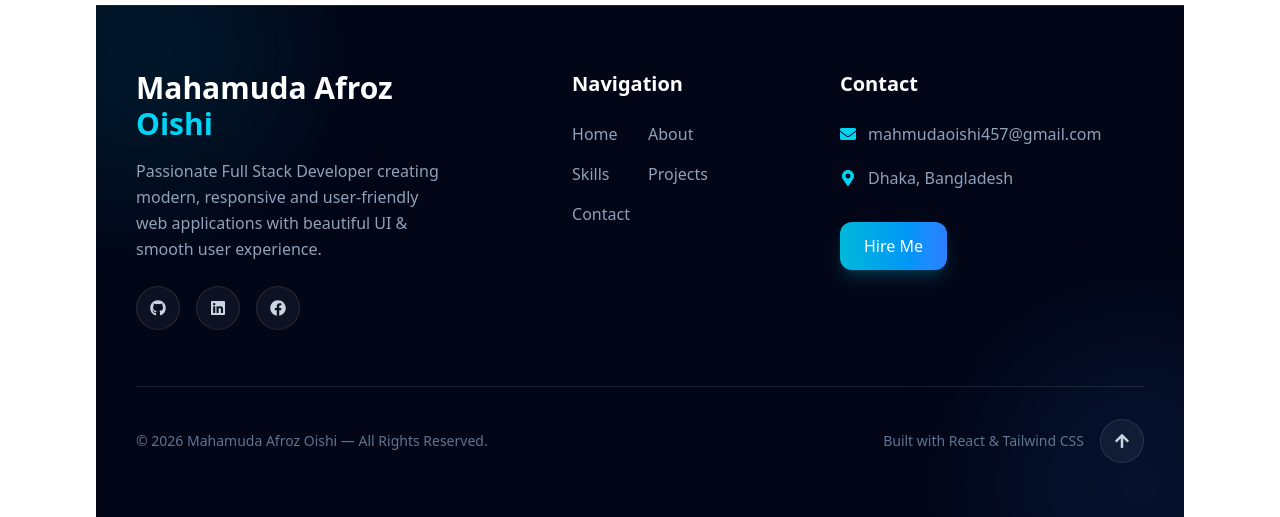
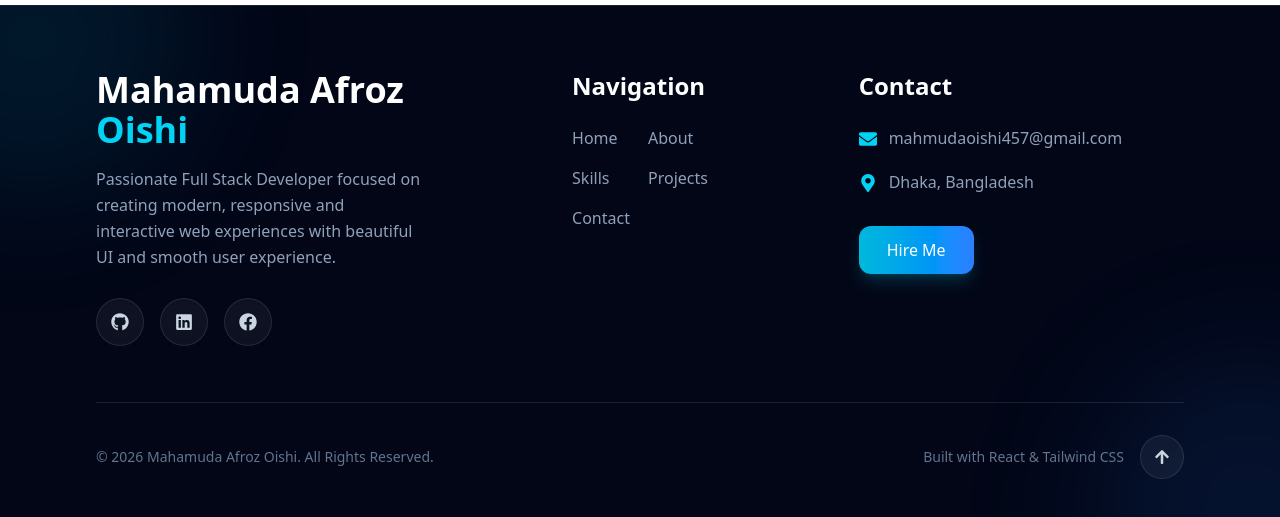
Before and after one commit to Oishi106/portfolio, a React (Vite) app: page / in a window 1280 px wide. Shown: the part 4831-5348 px from the top of the page. Built offline with nearby package versions, Linux system fonts and the light colour scheme.

Commit message:
updated footer

```diff
--- a/src/Components/Footer.jsx
+++ b/src/Components/Footer.jsx
@@ -43,31 +43,36 @@ const Footer = () => {
   };
 
   return (
-    <footer className="relative overflow-hidden bg-[#020617] border-t border-white/10">
+    <footer className="relative left-1/2 right-1/2 w-screen -translate-x-1/2 overflow-hidden bg-[#020617] border-t border-white/10">
+
       {/* Background Glow */}
-      <div className="absolute top-0 left-0 w-full h-full">
-        <div className="absolute w-72 h-72 bg-cyan-500/10 blur-3xl rounded-full top-[-100px] left-[-100px]" />
-        <div className="absolute w-72 h-72 bg-blue-500/10 blur-3xl rounded-full bottom-[-100px] right-[-100px]" />
+      <div className="absolute inset-0">
+        <div className="absolute w-80 h-80 bg-cyan-500/10 blur-3xl rounded-full -top-32 -left-32"></div>
+
+        <div className="absolute w-80 h-80 bg-blue-500/10 blur-3xl rounded-full -bottom-32 -right-32"></div>
       </div>
 
-      <div className="relative max-w-7xl mx-auto px-6 lg:px-10 py-16">
-        {/* Top Section */}
-        <div className="grid lg:grid-cols-3 gap-12 pb-14 border-b border-white/10">
+      {/* Main Content */}
+      <div className="relative w-full px-6 md:px-10 lg:px-16 xl:px-24 py-16">
 
-          {/* Brand */}
+        {/* Top Grid */}
+        <div className="grid grid-cols-1 lg:grid-cols-3 gap-14 pb-14 border-b border-white/10">
+
+          {/* Brand Section */}
           <motion.div
-            initial={{ opacity: 0, y: 30 }}
+            initial={{ opacity: 0, y: 40 }}
             whileInView={{ opacity: 1, y: 0 }}
             transition={{ duration: 0.5 }}
           >
-            <h2 className="text-3xl font-bold text-white mb-4">
-              Mahamuda Afroz <span className="text-cyan-400">Oishi</span>
+            <h2 className="text-3xl md:text-4xl font-bold text-white mb-4">
+              Mahamuda Afroz{" "}
+              <span className="text-cyan-400">Oishi</span>
             </h2>
 
-            <p className="text-slate-400 leading-relaxed mb-6">
-              Passionate Full Stack Developer creating modern, responsive and
-              user-friendly web applications with beautiful UI & smooth user
-              experience.
+            <p className="text-slate-400 leading-relaxed max-w-md mb-7">
+              Passionate Full Stack Developer focused on creating modern,
+              responsive and interactive web experiences with beautiful UI
+              and smooth user experience.
             </p>
 
             {/* Social Icons */}
@@ -81,10 +86,11 @@ const Footer = () => {
                     href={social.link}
                     target="_blank"
                     rel="noreferrer"
-                    whileHover={{ y: -5 }}
-                    className="w-11 h-11 rounded-full border border-white/10 bg-white/5 backdrop-blur-md flex items-center justify-center text-slate-300 hover:text-cyan-400 hover:border-cyan-400 transition-all duration-300"
+                    whileHover={{ y: -5, scale: 1.08 }}
+                    whileTap={{ scale: 0.95 }}
+                    className="w-12 h-12 rounded-full border border-white/10 bg-white/5 backdrop-blur-md flex items-center justify-center text-slate-300 hover:text-cyan-400 hover:border-cyan-400 transition-all duration-300"
                   >
-                    <Icon />
+                    <Icon className="text-lg" />
                   </motion.a>
                 );
               })}
@@ -93,63 +99,68 @@ const Footer = () => {
 
           {/* Navigation */}
           <motion.div
-            initial={{ opacity: 0, y: 30 }}
+            initial={{ opacity: 0, y: 40 }}
             whileInView={{ opacity: 1, y: 0 }}
             transition={{ duration: 0.6 }}
             className="lg:mx-auto"
           >
-            <h3 className="text-xl font-semibold text-white mb-6">
+            <h3 className="text-2xl font-semibold text-white mb-6">
               Navigation
             </h3>
 
             <div className="grid grid-cols-2 gap-4">
               {navLinks.map((item, i) => (
-                <a
+                <motion.a
                   key={i}
                   href={item.href}
-                  className="text-slate-400 hover:text-cyan-400 transition-all duration-300 hover:translate-x-1"
+                  whileHover={{ x: 5 }}
+                  className="text-slate-400 hover:text-cyan-400 transition-all duration-300"
                 >
                   {item.name}
-                </a>
+                </motion.a>
               ))}
             </div>
           </motion.div>
 
           {/* Contact */}
           <motion.div
-            initial={{ opacity: 0, y: 30 }}
+            initial={{ opacity: 0, y: 40 }}
             whileInView={{ opacity: 1, y: 0 }}
             transition={{ duration: 0.7 }}
           >
-            <h3 className="text-xl font-semibold text-white mb-6">
+            <h3 className="text-2xl font-semibold text-white mb-6">
               Contact
             </h3>
 
             <div className="space-y-5">
+              {/* Email */}
               <div className="flex items-start gap-3">
-                <FaEnvelope className="text-cyan-400 mt-1" />
+                <FaEnvelope className="text-cyan-400 mt-1 text-lg" />
+
                 <a
                   href="mailto:mahmudaoishi457@gmail.com"
-                  className="text-slate-400 hover:text-cyan-400 transition-all"
+                  className="text-slate-400 hover:text-cyan-400 transition-all duration-300 break-all"
                 >
                   mahmudaoishi457@gmail.com
                 </a>
               </div>
 
+              {/* Location */}
               <div className="flex items-start gap-3">
-                <FaMapMarkerAlt className="text-cyan-400 mt-1" />
+                <FaMapMarkerAlt className="text-cyan-400 mt-1 text-lg" />
+
                 <p className="text-slate-400">
                   Dhaka, Bangladesh
                 </p>
               </div>
             </div>
 
-            {/* Hire Button */}
+            {/* Button */}
             <motion.a
+              href="#contact"
               whileHover={{ scale: 1.05 }}
               whileTap={{ scale: 0.95 }}
-              href="#contact"
-              className="inline-block mt-8 px-6 py-3 rounded-xl bg-gradient-to-r from-cyan-500 to-blue-500 text-white font-medium shadow-lg shadow-cyan-500/20 hover:shadow-cyan-500/40 transition-all duration-300"
+              className="inline-block mt-8 px-7 py-3 rounded-xl bg-gradient-to-r from-cyan-500 to-blue-500 text-white font-medium shadow-lg shadow-cyan-500/20 hover:shadow-cyan-500/40 transition-all duration-300"
             >
               Hire Me
             </motion.a>
@@ -158,20 +169,24 @@ const Footer = () => {
 
         {/* Bottom */}
         <div className="pt-8 flex flex-col md:flex-row items-center justify-between gap-5">
+
+          {/* Copyright */}
           <div className="text-slate-500 text-sm text-center md:text-left">
-            © {currentYear} Mahamuda Afroz Oishi — All Rights Reserved.
+            © {currentYear} Mahamuda Afroz Oishi. All Rights Reserved.
           </div>
 
+          {/* Right Side */}
           <div className="flex items-center gap-4">
             <p className="text-slate-500 text-sm">
               Built with React & Tailwind CSS
             </p>
 
+            {/* Scroll Button */}
             <motion.button
               onClick={scrollTop}
-              whileHover={{ y: -3 }}
+              whileHover={{ y: -4 }}
               whileTap={{ scale: 0.9 }}
-              className="w-11 h-11 rounded-full bg-white/5 border border-white/10 flex items-center justify-center text-slate-300 hover:text-cyan-400 hover:border-cyan-400 transition-all duration-300"
+              className="w-11 h-11 rounded-full border border-white/10 bg-white/5 flex items-center justify-center text-slate-300 hover:text-cyan-400 hover:border-cyan-400 transition-all duration-300"
             >
               <FaArrowUp />
             </motion.button>
```
